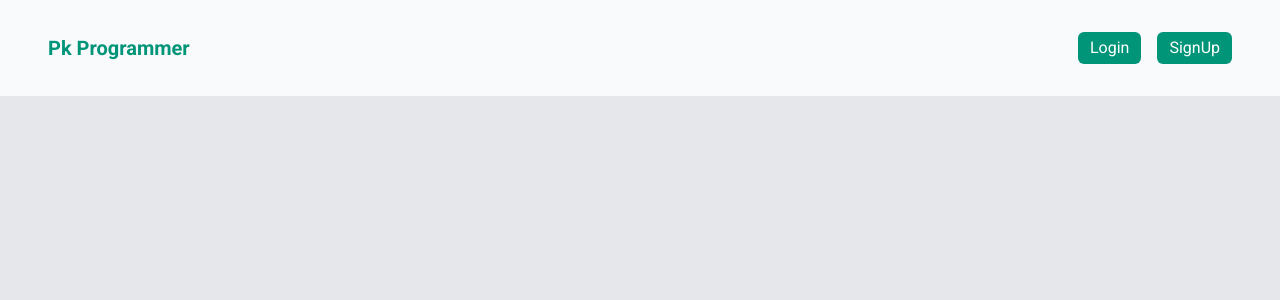
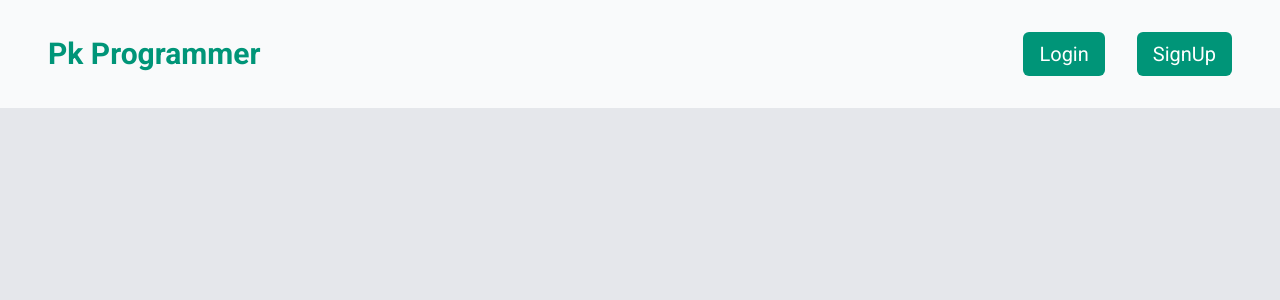
Before and after one commit to asadd2723/postgreSQL, a React (Vite) app: page / in a window 1280 px wide. Shown: the top 300 px of the page. Built offline with nearby package versions, Linux system fonts and the light colour scheme.

Commit message:
add new styling

```diff
--- a/src/components/Home.jsx
+++ b/src/components/Home.jsx
@@ -4,11 +4,11 @@ import { Link } from 'react-router-dom'
 function Home() {
   return (
 
-      <div className='py-8 px-5 md:px-12 flex justify-between bg-gray-50 items-center'>
-        <Link className=' text-xl text-[#009578] font-semibold ' to='/'>Pk Programmer</Link>
-        <div className='flex gap-2 md:gap-4 items-center'>
-          <Link className='bg-[#009578] rounded-md text-white px-3 py-1' to="/login">Login</Link>
-          <Link className='bg-[#009578]  rounded-md text-white px-3 py-1' to="/signup">SignUp</Link>
+      <div className='py-8 px-5 md:px-12  flex justify-between bg-gray-50 items-center'>
+        <Link className=' text-xl md:text-3xl text-[#009578] font-semibold ' to='/'>Pk Programmer</Link>
+        <div className='flex gap-2 md:gap-8 items-center'>
+          <Link className='bg-[#009578] rounded-md md:py-2 md:px-4 text-white px-3 py-1 md:text-xl' to="/login">Login</Link>
+          <Link className='bg-[#009578] md:py-2 md:px-4 rounded-md text-white px-3 py-1 md:text-xl' to="/signup">SignUp</Link>
         </div>
 
       </div>
--- a/src/components/Login.jsx
+++ b/src/components/Login.jsx
@@ -36,9 +36,9 @@ function Login() {
     }
   }
   if(login.true){
-    return <div className='w-full h-screen bg-[#009578]'>
-      <h1 className='text-4xl text-gray-950'>welcome, {login.data.name}</h1>
-      <h1 className='text-2xl text-gray-950'>{login.data.email}</h1>
+    return <div className='w-full h-screen pt-20 text-center  bg-[#009578]'>
+      <h1 className='text-4xl '>Welcome, <span className='capitalize'>{login.data.name}</span> </h1>
+      <h1 className='text-2xl pt-3'>{login.data.email}</h1>
     </div>
   }
   return (
```
